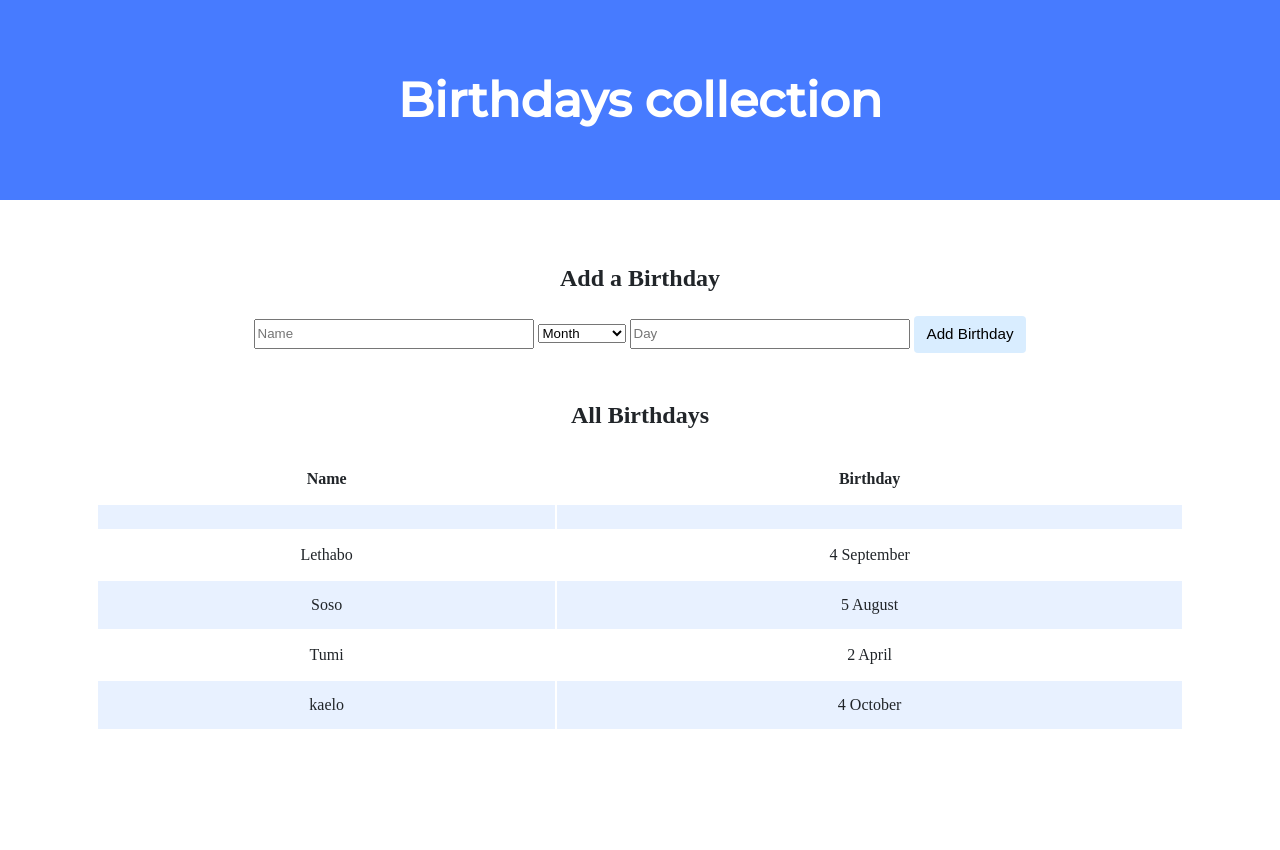
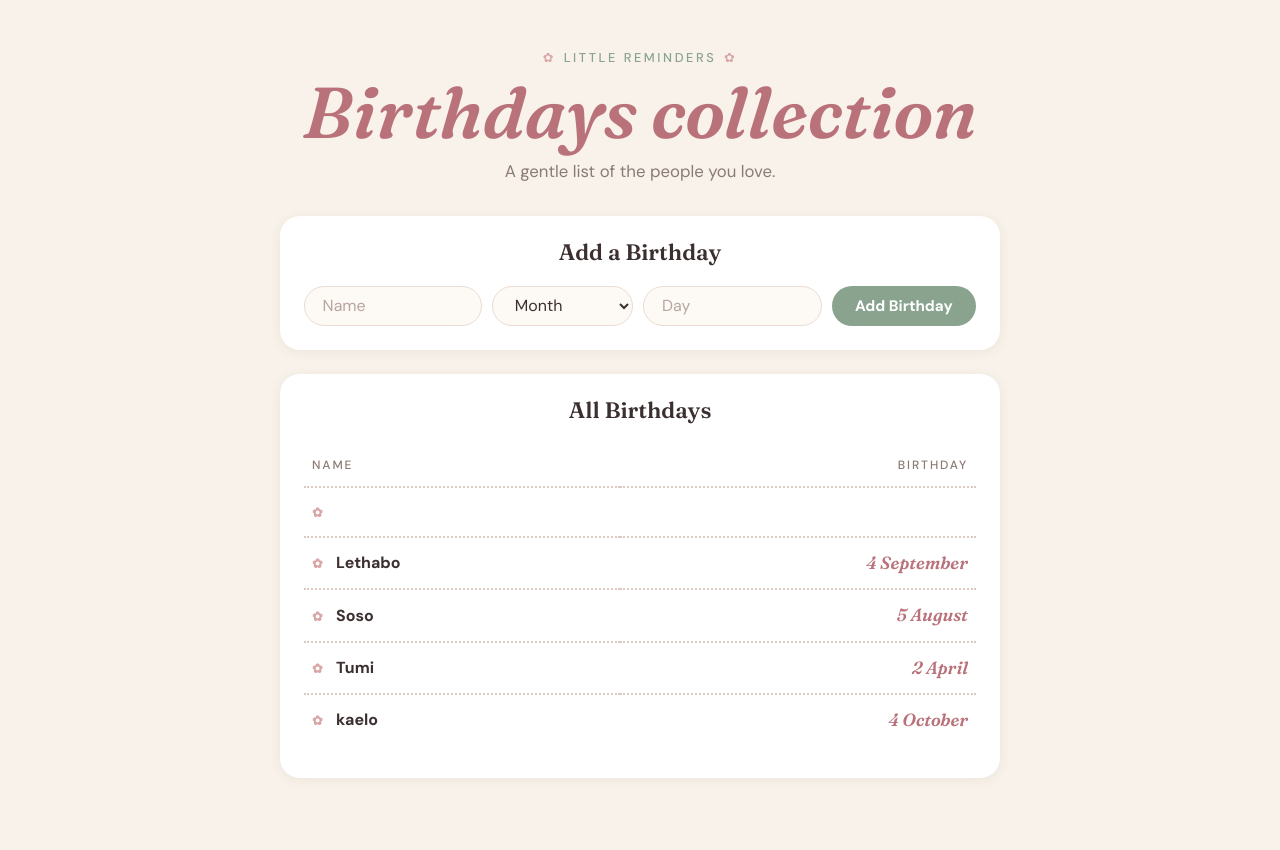
Before and after one commit to naniki-dev/save-your-birthday, a Flask app: page / in a window 1280 px wide. Before the commit the page ends 729 px from the top, so only its background shows below. Run offline with Flask 3, Linux system fonts and the light colour scheme; data comes from the database, SQL or seed files in the repository; both versions use the stored data as it was after the commit.

Commit message:
style: redesign page with soft blog-style theme

```diff
--- a/static/styles.css
+++ b/static/styles.css
@@ -1,6 +1,20 @@
+:root {
+    --cream: #f8f2ea;
+    --ink: #3b2f2f;
+    --muted: #8a7a74;
+    --rose: #b9727a;
+    --rose-light: #d9a5a5;
+    --sage: #8aa38f;
+    --sage-dark: #748f7a;
+    --line: #dcc9bf;
+    --field: #fdf9f4;
+    --field-border: #ecdcd3;
+}
+
 body {
-    background-color: #fff;
-    color: #212529;
+    background-color: var(--cream);
+    color: var(--ink);
+    font-family: 'DM Sans', sans-serif;
     font-size: 1rem;
     font-weight: 400;
     line-height: 1.5;
@@ -11,72 +25,194 @@ body {
 .container {
     margin-left: auto;
     margin-right: auto;
+    max-width: 720px;
     padding-left: 15px;
     padding-right: 15px;
+    padding-bottom: 3rem;
     text-align: center;
     width: 90%;
 }
 
 .header {
-    background-color: #477bff;
-    color: #fff;
-    margin-bottom: 2rem;
-    padding: 2rem 1rem;
+    background-color: transparent;
+    color: var(--rose);
+    margin-bottom: 1rem;
+    padding: 3rem 1rem 1rem;
     text-align: center;
 }
 
-.section {
-    padding-bottom: 1rem;
-    padding-left: 2rem;
-    padding-right: 2rem;
-    padding-top: 0.5rem;
+.header .kicker {
+    color: var(--sage);
+    font-size: 0.8rem;
+    font-weight: 500;
+    letter-spacing: 0.2em;
+    margin: 0 0 0.5rem;
+    text-transform: uppercase;
 }
 
-.section:hover {
-    background-color: #f5f5f5;
-    transition: color 2s ease-in-out, background-color 0.15s ease-in-out;
+.header .kicker::before,
+.header .kicker::after {
+    color: var(--rose-light);
+    content: "\273F";
+    margin: 0 0.6em;
+}
+
+.header .deck {
+    color: var(--muted);
+    font-size: 1.05rem;
+    margin: 0.5rem 0 0;
 }
 
 h1 {
-    font-family: 'Montserrat', sans-serif;
-    font-size: 48px;
+    color: var(--rose);
+    font-family: 'Fraunces', serif;
+    font-size: clamp(2.5rem, 9vw, 4.5rem);
+    font-style: italic;
+    font-weight: 600;
+    line-height: 1.05;
+    margin: 0;
 }
 
-button, input[type="submit"] {
-    background-color: #d9edff;
+h2 {
+    color: var(--ink);
+    font-family: 'Fraunces', serif;
+    font-size: 1.4rem;
+    font-weight: 600;
+    margin: 0 0 1rem;
+}
+
+.section {
+    background-color: #fff;
+    border-radius: 20px;
+    box-shadow: 0 2px 12px rgba(120, 80, 70, 0.08);
+    margin-bottom: 1.5rem;
+    padding: 1.25rem 1.5rem 1.5rem;
+}
+
+/* Form */
+form {
+    display: flex;
+    flex-wrap: wrap;
+    gap: 10px;
+}
+
+input[type="text"],
+input[type="number"],
+select {
+    background-color: var(--field);
+    border: 1.5px solid var(--field-border);
+    border-radius: 999px;
+    color: var(--ink);
+    flex: 1 1 140px;
+    font-family: inherit;
+    font-size: 1rem;
+    line-height: 1.8;
+    min-width: 0;
+    padding: 0.25rem 1.1rem;
+    width: auto;
+}
+
+input[type="text"]::placeholder,
+input[type="number"]::placeholder {
+    color: #b7a69e;
+}
+
+input[type="text"]:hover,
+input[type="number"]:hover,
+select:hover {
+    background-color: #fff;
+    transition: background-color 0.15s ease-in-out;
+}
+
+input[type="text"]:focus,
+input[type="number"]:focus,
+select:focus {
+    border-color: var(--rose-light);
+    outline: 2px solid var(--rose-light);
+    outline-offset: 1px;
+}
+
+button,
+input[type="submit"] {
+    background-color: var(--sage);
     border: 1px solid transparent;
-    border-radius: 0.25rem;
+    border-radius: 999px;
+    color: #fff;
+    cursor: pointer;
+    flex: 0 0 auto;
+    font-family: inherit;
     font-size: 0.95rem;
-    font-weight: 400;
+    font-weight: 700;
     line-height: 1.5;
-    padding: 0.375rem 0.75rem;
+    padding: 0.5rem 1.4rem;
     text-align: center;
-    transition: color 0.15s ease-in-out, background-color 0.15s ease-in-out, border-color 0.15s ease-in-out, box-shadow 0.15s ease-in-out;
+    transition: background-color 0.15s ease-in-out, box-shadow 0.15s ease-in-out;
     vertical-align: middle;
 }
 
-input[type="text"], input[type="number"] {
-    line-height: 1.8;
-    width: 25%;
+button:hover,
+input[type="submit"]:hover {
+    background-color: var(--sage-dark);
 }
 
-input[type="text"]:hover, input[type="number"]:hover {
-    background-color: #f5f5f5;
-    transition: color 2s ease-in-out, background-color 0.15s ease-in-out;
+button:focus-visible,
+input[type="submit"]:focus-visible {
+    outline: 2px solid var(--rose-light);
+    outline-offset: 2px;
 }
 
+/* Table */
 table {
     background-color: transparent;
-    margin-bottom: 1rem;
+    border-collapse: collapse;
+    margin-bottom: 0.5rem;
     width: 100%;
 }
 
 table th,
 table td {
-    padding: 0.75rem;
+    padding: 0.75rem 0.5rem;
     vertical-align: middle;
 }
 
-tbody tr:nth-of-type(odd) {
-    background-color: rgb(179, 208, 255, 0.3)
+table th {
+    border-bottom: 2px dotted var(--line);
+    color: var(--muted);
+    font-size: 0.75rem;
+    font-weight: 500;
+    letter-spacing: 0.16em;
+    text-align: left;
+    text-transform: uppercase;
 }
+
+table th:last-child,
+table td:last-child {
+    text-align: right;
+}
+
+tbody tr {
+    border-bottom: 2px dotted var(--line);
+}
+
+tbody tr:last-child {
+    border-bottom: none;
+}
+
+tbody td:first-child {
+    font-weight: 700;
+    text-align: left;
+}
+
+tbody td:first-child::before {
+    color: var(--rose-light);
+    content: "\273F";
+    font-size: 0.8rem;
+    margin-right: 0.6rem;
+}
+
+tbody td:last-child {
+    color: var(--rose);
+    font-family: 'Fraunces', serif;
+    font-size: 1.1rem;
+    font-style: italic;
+}
--- a/templates/index.html
+++ b/templates/index.html
@@ -2,13 +2,16 @@
 
 <html lang="en">
     <head>
-        <link href="https://fonts.googleapis.com/css2?family=Montserrat:wght@500&display=swap" rel="stylesheet">
+        <link href="https://fonts.googleapis.com/css2?family=DM+Sans:wght@400;500;700&family=Fraunces:ital,wght@0,600;1,600&display=swap" rel="stylesheet">
         <link href="/static/styles.css" rel="stylesheet">
+        <link rel="icon" href="data:,">
         <title>Birthdays</title>
     </head>
     <body>
         <div class="header">
+            <p class="kicker">Little reminders</p>
             <h1>Birthdays collection</h1>
+            <p class="deck">A gentle list of the people you love.</p>
         </div>
         <div class="container">
             <div class="section">
```
Also changed, not shown: birthdays.db.
